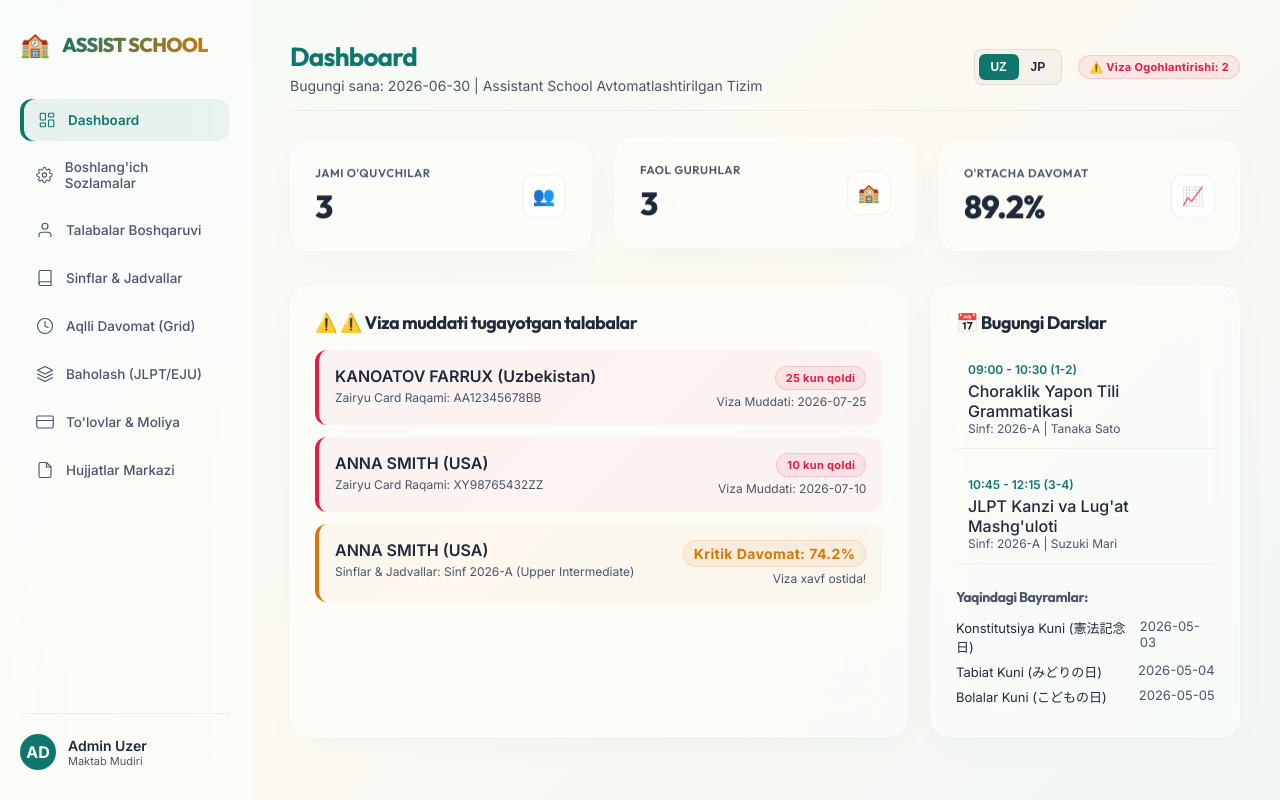
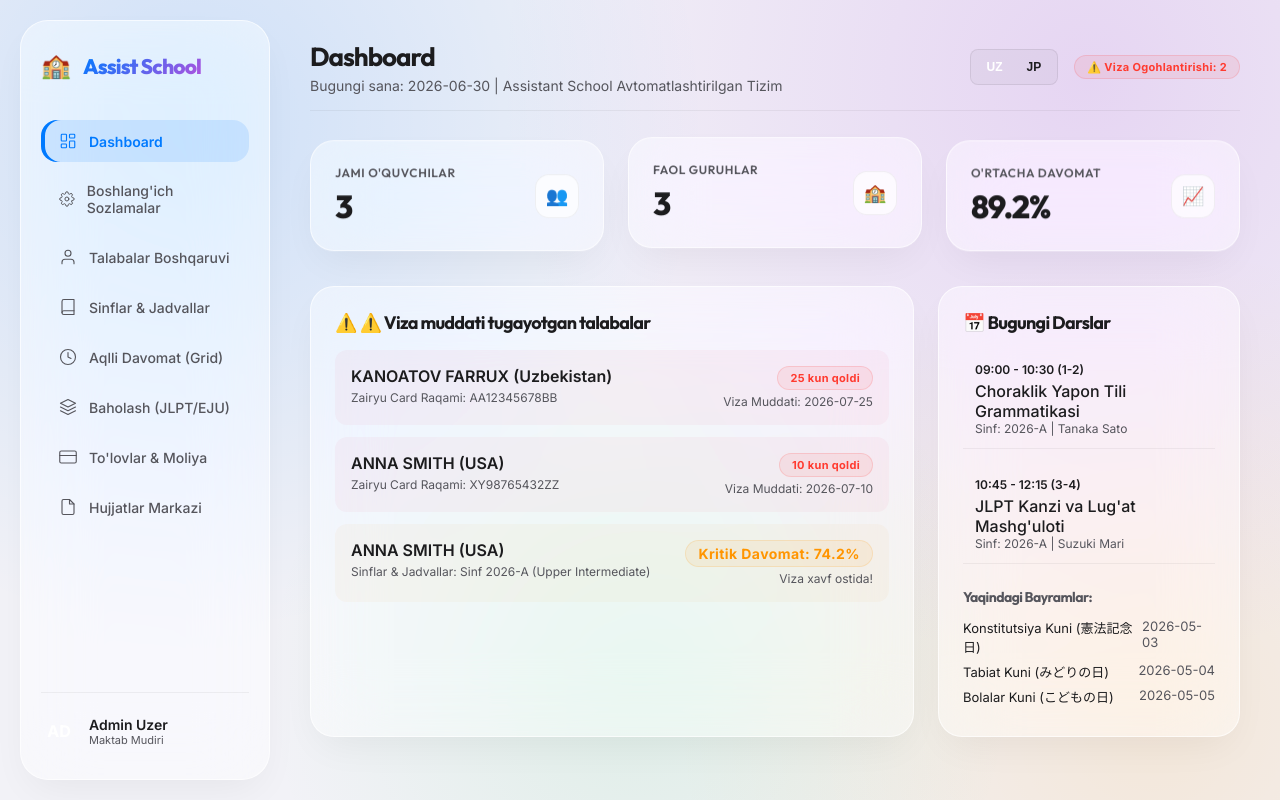
Before and after one commit to farruxon9-cloud/assistant-school, a React (Vite) app: page / in a window 1280 px wide. Built offline with nearby package versions, Linux system fonts and the light colour scheme.

Commit message:
upgraded UI to premium iOS glassmorphism style and mesh gradient

```diff
--- a/src/index.css
+++ b/src/index.css
@@ -1,40 +1,31 @@
-/* Elegant Sage & Sand Design System for Assistant School */
+/* Premium iOS Glassmorphic & Minimalist CSS for Assistant School */
 
 @import url('https://fonts.googleapis.com/css2?family=Inter:wght@300;400;500;600;700&family=Outfit:wght@400;500;600;700;800&display=swap');
 
 :root {
-  /* Eye-friendly Organic Color Palette (Teal, Sage Green, and Soft Ochre Sand) */
-  --bg-mesh-1: #f4fbf7; /* Soothing Mint White */
-  --bg-mesh-2: #fcf9f2; /* Warm Alabaster Cream */
-  --bg-mesh-3: #f0f7f4; /* Muted Sage Gray */
+  /* Vibrant & Sophisticated iOS-Style Color System */
+  --ios-blue: #007aff;
+  --ios-blue-glow: rgba(0, 122, 255, 0.12);
+  --ios-purple: #af52de;
+  --ios-purple-glow: rgba(175, 82, 222, 0.12);
+  --ios-green: #34c759;
+  --ios-orange: #ff9500;
+  --ios-red: #ff3b30;
 
-  --bg-primary: #f8fafc;
-  --bg-secondary: rgba(255, 255, 255, 0.45); /* High Refraction Frosted Glass */
-  --bg-tertiary: rgba(255, 255, 255, 0.7);
+  --bg-primary: #f2f2f7; /* iOS System Gray 6 */
+  --bg-card: rgba(255, 255, 255, 0.45); /* Highly reflective glass */
 
-  /* Primary Soft Branding Colors */
-  --accent-teal: #0f766e; /* Soothing Forest Teal */
-  --accent-teal-glow: rgba(15, 118, 110, 0.08);
-  --accent-sand: #d97706; /* Soft Terracotta/Ochre */
-  --accent-sand-glow: rgba(217, 119, 6, 0.08);
+  --text-primary: #1c1c1e; /* iOS Dark System Text */
+  --text-secondary: #55555c;
+  --text-muted: #8e8e93;
 
-  --text-primary: #1e293b; /* Readable Dark Slate */
-  --text-secondary: #475569;
-  --text-muted: #64748b;
+  --border-color: rgba(255, 255, 255, 0.65); /* Fine glass border */
+  --inner-border: rgba(0, 0, 0, 0.05);
 
-  --status-success: #0f766e; /* Coordinated Teal success status */
-  --status-warning: #d97706;
-  --status-danger: #e11d48;
+  --glass-shadow: 0 16px 40px -10px rgba(0, 0, 0, 0.06);
 
-  --border-color: rgba(255, 255, 255, 0.6); /* Very crisp glass outlines */
-  --inner-border: rgba(15, 118, 110, 0.08);
-
-  --glass-bg: rgba(255, 255, 255, 0.45);
-  --glass-border: rgba(255, 255, 255, 0.75);
-  --glass-shadow: 0 10px 40px -10px rgba(15, 118, 110, 0.05);
-
-  --font-main: 'Inter', sans-serif;
-  --font-heading: 'Outfit', sans-serif;
+  --font-main: 'Inter', -apple-system, sans-serif;
+  --font-heading: 'Outfit', -apple-system, sans-serif;
   --sidebar-width: 250px;
 }
 
@@ -43,7 +34,7 @@
   margin: 0;
   padding: 0;
   scrollbar-width: thin;
-  scrollbar-color: rgba(15, 118, 110, 0.1) transparent;
+  scrollbar-color: rgba(0, 0, 0, 0.1) transparent;
 }
 
 body {
@@ -52,8 +43,14 @@ body {
   min-height: 100vh;
   overflow-x: hidden;
   -webkit-font-smoothing: antialiased;
-  /* Ambient Organic Mesh Gradient Background */
-  background: linear-gradient(135deg, var(--bg-mesh-1) 0%, var(--bg-mesh-2) 50%, var(--bg-mesh-3) 100%);
+
+  /* Vibrant & Bright iOS-Inspired Mesh Gradient Background */
+  background:
+    radial-gradient(circle at 15% 15%, rgba(0, 122, 255, 0.15) 0%, transparent 40%),
+    radial-gradient(circle at 85% 10%, rgba(175, 82, 222, 0.18) 0%, transparent 45%),
+    radial-gradient(circle at 50% 85%, rgba(52, 199, 89, 0.1) 0%, transparent 40%),
+    radial-gradient(circle at 90% 90%, rgba(255, 149, 0, 0.12) 0%, transparent 35%),
+    #f2f2f7;
   background-attachment: fixed;
 }
 
@@ -61,38 +58,36 @@ h1, h2, h3, h4, h5, h6 {
   font-family: var(--font-heading);
   font-weight: 700;
   color: var(--text-primary);
-  letter-spacing: -0.03em;
+  letter-spacing: -0.04em;
 }
 
-/* Custom Soft Scrollbars */
+/* Custom iOS Scrollbar */
 ::-webkit-scrollbar {
-  width: 6px;
-  height: 6px;
+  width: 5px;
+  height: 5px;
 }
 ::-webkit-scrollbar-track {
   background: transparent;
 }
 ::-webkit-scrollbar-thumb {
-  background: rgba(15, 118, 110, 0.08);
-  border-radius: 9999px;
+  background: rgba(0, 0, 0, 0.06);
+  border-radius: 999px;
 }
 ::-webkit-scrollbar-thumb:hover {
-  background: var(--accent-teal);
+  background: var(--ios-blue);
 }
 
-/* 3. Soft Independent Floating Keyframes for Bento Elements */
+/* Bento Style Floating Animations */
 @keyframes float-gentle-1 {
   0% { transform: translateY(0px); }
   50% { transform: translateY(-4px); }
   100% { transform: translateY(0px); }
 }
-
 @keyframes float-gentle-2 {
   0% { transform: translateY(0px); }
   50% { transform: translateY(-6px); }
   100% { transform: translateY(0px); }
 }
-
 @keyframes float-gentle-3 {
   0% { transform: translateY(0px); }
   50% { transform: translateY(-3px); }
@@ -103,43 +98,46 @@ h1, h2, h3, h4, h5, h6 {
 .float-card-2 { animation: float-gentle-2 10s ease-in-out infinite; }
 .float-card-3 { animation: float-gentle-3 9s ease-in-out infinite; }
 
-/* Frosted Glass Bento Containers */
+/* Frosted Glass Bento Containers with iOS Smooth Corners */
 .glass {
-  background: var(--glass-bg);
-  backdrop-filter: blur(24px) saturate(130%);
-  -webkit-backdrop-filter: blur(24px) saturate(130%);
-  border: 1px solid var(--glass-border);
+  background: var(--bg-card);
+  backdrop-filter: blur(35px) saturate(180%);
+  -webkit-backdrop-filter: blur(35px) saturate(180%);
+  border: 1px solid var(--border-color);
   box-shadow: var(--glass-shadow);
-  border-radius: 20px;
+  border-radius: 24px; /* Squircle appearance */
   transition: all 0.4s cubic-bezier(0.16, 1, 0.3, 1);
   will-change: transform, box-shadow;
 }
 
 .glass:hover {
   transform: translateY(-4px);
-  background: rgba(255, 255, 255, 0.65);
-  box-shadow: 0 16px 48px -10px rgba(15, 118, 110, 0.1);
-  border-color: rgba(255, 255, 255, 0.95);
+  background: rgba(255, 255, 255, 0.6);
+  box-shadow: 0 20px 48px -10px rgba(0, 122, 255, 0.1);
+  border-color: rgba(255, 255, 255, 0.9);
 }
 
-/* Layout */
+/* Layout - iOS Floating Sidebar concept */
 .app-container {
   display: flex;
   min-height: 100vh;
+  padding: 20px;
+  gap: 20px;
 }
 
-/* Frosted Sidebar styling */
 .sidebar {
   width: var(--sidebar-width);
-  background: rgba(255, 255, 255, 0.4);
-  backdrop-filter: blur(24px);
-  -webkit-backdrop-filter: blur(24px);
-  border-right: 1px solid var(--border-color);
+  background: rgba(255, 255, 255, 0.45);
+  backdrop-filter: blur(35px) saturate(180%);
+  -webkit-backdrop-filter: blur(35px) saturate(180%);
+  border: 1px solid var(--border-color);
+  box-shadow: var(--glass-shadow);
+  border-radius: 28px;
   padding: 30px 20px;
   display: flex;
   flex-direction: column;
   position: fixed;
-  height: 100vh;
+  height: calc(100vh - 40px);
   z-index: 100;
 }
 
@@ -152,20 +150,19 @@ h1, h2, h3, h4, h5, h6 {
 
 .sidebar-logo-text {
   font-family: var(--font-heading);
-  font-size: 20px;
+  font-size: 21px;
   font-weight: 800;
-  background: linear-gradient(135deg, var(--accent-teal), var(--accent-sand));
+  background: linear-gradient(135deg, var(--ios-blue), var(--ios-purple));
   -webkit-background-clip: text;
   -webkit-text-fill-color: transparent;
   letter-spacing: -0.04em;
-  text-transform: uppercase;
 }
 
 .sidebar-menu {
   list-style: none;
   display: flex;
   flex-direction: column;
-  gap: 6px;
+  gap: 8px;
   flex-grow: 1;
 }
 
@@ -173,32 +170,31 @@ h1, h2, h3, h4, h5, h6 {
   display: flex;
   align-items: center;
   gap: 12px;
-  padding: 12px 16px;
-  border-radius: 12px;
+  padding: 12px 18px;
+  border-radius: 16px; /* Smooth iOS pill style */
   color: var(--text-secondary);
   text-decoration: none;
   border: none;
   background: transparent;
   cursor: pointer;
   font-family: var(--font-main);
-  font-size: 13.5px;
+  font-size: 14px;
   font-weight: 500;
   text-align: left;
   transition: all 0.3s cubic-bezier(0.16, 1, 0.3, 1);
 }
 
 .sidebar-item:hover {
-  color: var(--accent-teal);
-  background-color: var(--accent-teal-glow);
-  transform: translateX(3px);
+  color: var(--ios-blue);
+  background-color: var(--ios-blue-glow);
+  transform: translateX(4px);
 }
 
 .sidebar-item.active {
-  color: var(--accent-teal);
-  background-color: var(--accent-teal-glow);
-  box-shadow: inset 4px 0 0 0 var(--accent-teal);
-  padding-left: 18px;
+  color: var(--ios-blue);
+  background-color: var(--ios-blue-glow);
   font-weight: 600;
+  box-shadow: inset 4px 0 0 0 var(--ios-blue);
 }
 
 .sidebar-footer {
@@ -213,9 +209,9 @@ h1, h2, h3, h4, h5, h6 {
 /* Content Area */
 .main-content {
   flex-grow: 1;
-  margin-left: var(--sidebar-width);
-  padding: 40px;
-  min-height: 100vh;
+  margin-left: calc(var(--sidebar-width) + 20px);
+  padding: 20px;
+  min-height: calc(100vh - 40px);
   display: flex;
   flex-direction: column;
 }
@@ -223,18 +219,19 @@ h1, h2, h3, h4, h5, h6 {
 @media (max-width: 900px) {
   .app-container {
     flex-direction: column;
+    padding: 10px;
+    gap: 10px;
   }
   .sidebar {
     position: relative;
     width: 100%;
     height: auto;
-    border-right: none;
-    border-bottom: 1px solid var(--border-color);
+    border-radius: 20px;
     padding: 20px;
   }
   .main-content {
     margin-left: 0;
-    padding: 20px;
+    padding: 10px;
   }
   .sidebar-menu {
     flex-direction: row;
@@ -246,7 +243,7 @@ h1, h2, h3, h4, h5, h6 {
   }
 }
 
-/* Metric Widgets Grid (Bento Style) */
+/* Metric Widgets Bento Grid */
 .card-grid {
   display: grid;
   grid-template-columns: repeat(auto-fit, minmax(240px, 1fr));
@@ -259,12 +256,13 @@ h1, h2, h3, h4, h5, h6 {
   display: flex;
   align-items: center;
   justify-content: space-between;
-  border-radius: 20px;
+  border-radius: 24px;
   border: 1px solid var(--border-color);
+  background: var(--bg-card);
 }
 
 .metric-info h3 {
-  font-size: 11.5px;
+  font-size: 12px;
   color: var(--text-secondary);
   text-transform: uppercase;
   letter-spacing: 0.05em;
@@ -277,28 +275,28 @@ h1, h2, h3, h4, h5, h6 {
   font-weight: 800;
   font-family: var(--font-heading);
   color: var(--text-primary);
-  letter-spacing: -0.03em;
+  letter-spacing: -0.04em;
 }
 
 .metric-icon {
   width: 44px;
   height: 44px;
-  border-radius: 12px;
+  border-radius: 14px;
   display: flex;
   align-items: center;
   justify-content: center;
   font-size: 18px;
-  background-color: rgba(255, 255, 255, 0.6);
+  background-color: rgba(255, 255, 255, 0.7);
   border: 1px solid var(--inner-border);
 }
 
-/* Opaque/High Readability Tables for Accessibility */
+/* Opaque/High Readability Tables for iOS */
 .table-container {
   overflow-x: auto;
-  border-radius: 16px;
+  border-radius: 24px;
   border: 1px solid var(--inner-border);
-  background-color: rgba(255, 255, 255, 0.85); /* Frosty Sand paper representation */
-  box-shadow: 0 4px 24px -10px rgba(15, 118, 110, 0.05);
+  background-color: rgba(255, 255, 255, 0.82);
+  box-shadow: var(--glass-shadow);
 }
 
 .modern-table {
@@ -309,8 +307,8 @@ h1, h2, h3, h4, h5, h6 {
 }
 
 .modern-table th {
-  background-color: rgba(15, 118, 110, 0.02);
-  padding: 16px 20px;
+  background-color: rgba(0, 0, 0, 0.01);
+  padding: 18px 24px;
   color: var(--text-secondary);
   font-weight: 600;
   border-bottom: 1px solid var(--inner-border);
@@ -318,7 +316,7 @@ h1, h2, h3, h4, h5, h6 {
 }
 
 .modern-table td {
-  padding: 16px 20px;
+  padding: 16px 24px;
   border-bottom: 1px solid var(--inner-border);
   color: var(--text-primary);
   vertical-align: middle;
@@ -329,7 +327,7 @@ h1, h2, h3, h4, h5, h6 {
 }
 
 .modern-table tbody tr:hover {
-  background-color: rgba(15, 118, 110, 0.015);
+  background-color: rgba(0, 122, 255, 0.015);
 }
 
 /* Minimalist forms & Controls */
@@ -348,35 +346,36 @@ h1, h2, h3, h4, h5, h6 {
 }
 
 .form-control {
-  background-color: rgba(255, 255, 255, 0.7);
-  border: 1px solid rgba(15, 118, 110, 0.15);
-  border-radius: 10px;
+  background-color: rgba(255, 255, 255, 0.85);
+  border: 1px solid rgba(0, 0, 0, 0.08);
+  border-radius: 14px;
   padding: 12px 16px;
   color: var(--text-primary);
   font-family: var(--font-main);
   font-size: 13.5px;
   width: 100%;
-  transition: all 0.25s cubic-bezier(0.16, 1, 0.3, 1);
+  transition: all 0.3s cubic-bezier(0.16, 1, 0.3, 1);
+  box-shadow: inset 0 1px 2px rgba(0,0,0,0.02);
 }
 
 .form-control:focus {
   outline: none;
-  border-color: var(--accent-teal);
+  border-color: var(--ios-blue);
   background-color: #fff;
-  box-shadow: 0 0 0 3px rgba(15, 118, 110, 0.1);
+  box-shadow: 0 0 0 3px rgba(0, 122, 255, 0.15);
 }
 
-/* Clean Minimalistic Buttons */
+/* Clean iOS Style Pill Buttons */
 .btn {
   display: inline-flex;
   align-items: center;
   justify-content: center;
   gap: 8px;
-  padding: 10px 20px;
-  border-radius: 10px;
+  padding: 10px 22px;
+  border-radius: 9999px; /* System pill style */
   border: 1px solid transparent;
   font-family: var(--font-main);
-  font-size: 13px;
+  font-size: 13.5px;
   font-weight: 600;
   cursor: pointer;
   transition: all 0.25s cubic-bezier(0.16, 1, 0.3, 1);
@@ -384,48 +383,49 @@ h1, h2, h3, h4, h5, h6 {
 }
 
 .btn:active {
-  transform: scale(0.97);
+  transform: scale(0.96);
 }
 
 .btn-primary {
-  background-color: var(--accent-teal);
+  background-color: var(--ios-blue);
   color: #fff;
+  box-shadow: 0 2px 8px rgba(0, 122, 255, 0.15);
 }
 
 .btn-primary:hover {
-  background-color: #0d5c58;
-  box-shadow: 0 4px 14px rgba(15, 118, 110, 0.2);
+  background-color: #0062cc;
+  box-shadow: 0 4px 16px rgba(0, 122, 255, 0.25);
   transform: translateY(-1px);
 }
 
 .btn-secondary {
-  background-color: rgba(255, 255, 255, 0.8);
-  border-color: rgba(15, 118, 110, 0.15);
+  background-color: rgba(255, 255, 255, 0.85);
+  border-color: rgba(0, 0, 0, 0.08);
   color: var(--text-primary);
 }
 
 .btn-secondary:hover {
   background-color: #fff;
-  border-color: rgba(15, 118, 110, 0.25);
-  box-shadow: 0 4px 12px rgba(15,118,110,0.03);
+  border-color: rgba(0, 0, 0, 0.15);
+  box-shadow: 0 2px 10px rgba(0,0,0,0.04);
 }
 
 .btn-danger {
-  background-color: rgba(225, 29, 72, 0.08);
-  border-color: rgba(225, 29, 72, 0.15);
-  color: var(--status-danger);
+  background-color: rgba(255, 59, 48, 0.08);
+  border-color: rgba(255, 59, 48, 0.15);
+  color: var(--ios-red);
 }
 
 .btn-danger:hover {
-  background-color: var(--status-danger);
+  background-color: var(--ios-red);
   color: #fff;
-  box-shadow: 0 4px 12px rgba(225, 29, 72, 0.15);
+  box-shadow: 0 4px 12px rgba(255, 59, 48, 0.2);
 }
 
 /* Status Badges */
 .badge {
   display: inline-flex;
-  padding: 4px 10px;
+  padding: 4px 12px;
   border-radius: 9999px;
   font-size: 11px;
   font-weight: 700;
@@ -434,30 +434,32 @@ h1, h2, h3, h4, h5, h6 {
 }
 
 .badge-danger {
-  background-color: rgba(225, 29, 72, 0.08);
-  border-color: rgba(225, 29, 72, 0.15);
-  color: var(--status-danger);
+  background-color: rgba(255, 59, 48, 0.08);
+  border-color: rgba(255, 59, 48, 0.15);
+  color: var(--ios-red);
 }
 
 .badge-warning {
-  background-color: rgba(217, 119, 6, 0.08);
-  border-color: rgba(217, 119, 6, 0.15);
-  color: var(--status-warning);
+  background-color: rgba(255, 149, 0, 0.08);
+  border-color: rgba(255, 149, 0, 0.15);
+  color: var(--ios-orange);
 }
 
 .badge-success {
-  background-color: rgba(15, 118, 110, 0.08);
-  border-color: rgba(15, 118, 110, 0.15);
-  color: var(--status-success);
+  background-color: rgba(52, 199, 89, 0.08);
+  border-color: rgba(52, 199, 89, 0.15);
+  color: var(--ios-green);
 }
 
 /* Excel simulator Context Menu */
 .excel-context-menu {
   position: absolute;
-  background: rgba(255,255,255,0.95);
-  border: 1px solid rgba(0,0,0,0.1);
-  border-radius: 8px;
-  box-shadow: 0 10px 30px rgba(0,0,0,0.1);
+  background: rgba(255, 255, 255, 0.9);
+  backdrop-filter: blur(20px);
+  -webkit-backdrop-filter: blur(20px);
+  border: 1px solid rgba(0, 0, 0, 0.08);
+  border-radius: 14px;
+  box-shadow: 0 10px 40px rgba(0, 0, 0, 0.08);
   padding: 6px 0;
   z-index: 500;
   list-style: none;
@@ -476,13 +478,13 @@ h1, h2, h3, h4, h5, h6 {
 }
 
 .excel-context-item:hover {
-  background-color: var(--accent-teal-glow);
-  color: var(--accent-teal);
+  background-color: var(--ios-blue-glow);
+  color: var(--ios-blue);
 }
 
 /* Print Layout Paper representation */
 .print-paper {
-  box-shadow: 0 0 30px rgba(0,0,0,0.1);
-  border-radius: 6px;
-  border: 1px solid rgba(0,0,0,0.08);
+  box-shadow: 0 0 30px rgba(0,0,0,0.06);
+  border-radius: 8px;
+  border: 1px solid rgba(0,0,0,0.06);
 }
```
